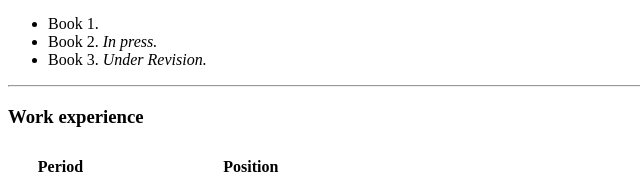
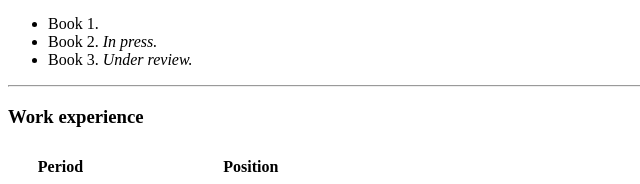
Before and after one commit to coballester/cv, a plain HTML site: page index.html in a window 1280 px wide. Shown: the part 308-492 px from the top of the page, 0-640 px from the left. Drawn offline with Linux system fonts and the light colour scheme.

Commit message:
Update index.html

```diff
--- a/index.html
+++ b/index.html
@@ -26,7 +26,7 @@
   <ul>
     <li>Book 1.</li>
     <li>Book 2. <em>In press.</em></li>
-    <li>Book 3. <em>Under Revision.</em></li>
+    <li>Book 3. <em>Under review.</em></li>
   </ul>
   <hr>
 
```
